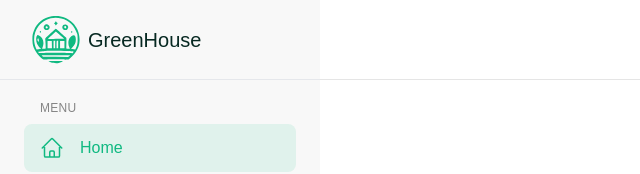
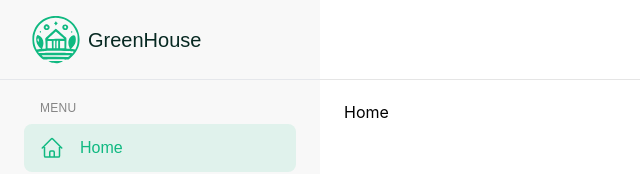
Before and after one commit to sMarekus/green-house-dashboard, a React (Create React App) app: page / in a window 1280 px wide. Shown: the top 174 px of the page, without its empty margins (0-640 px from the left). Built offline with nearby package versions, Linux system fonts and the light colour scheme; sample sign-in values are in the browser's storage.

Commit message:
SEP-129: Body

```diff
--- a/src/pages/Home/Home.tsx
+++ b/src/pages/Home/Home.tsx
@@ -6,7 +6,9 @@ interface HomeProps {
 
 const Home: React.FC<HomeProps> = () => {
     return (
-        <div>Home</div>
+        <div className='pt-[100px] px-5 lg:pl-[272px] xl:pl-[344px] lg:pr-4 xl:pr-6'>
+            Home
+        </div>
     );
 };
 
```
